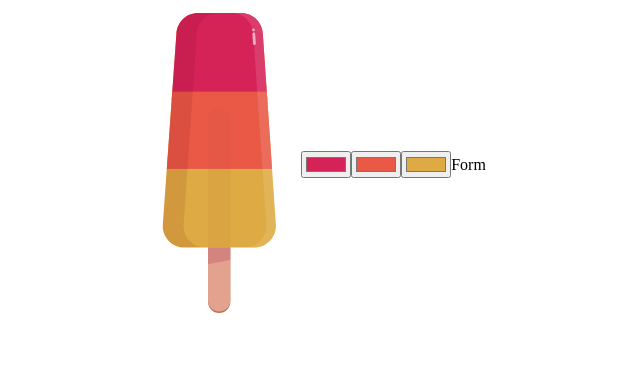
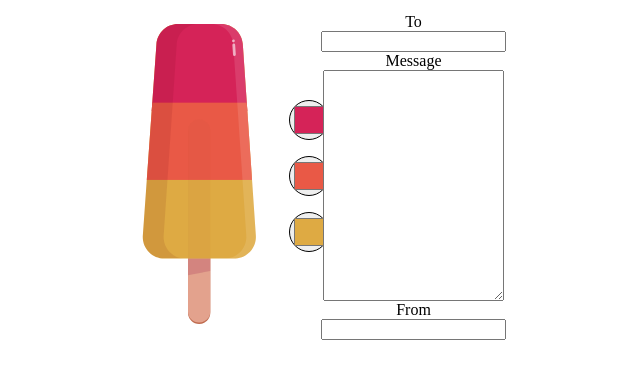
Before and after one commit to MohammadMahmoodM/project12E-virtuallolly-pop-FaunaDB-gatsby, a Gatsby site: page /createNew in a window 1280 px wide. Shown: the part 101-480 px from the top of the page, without its empty margins (560-1200 px from the left). Built offline with nearby package versions, Linux system fonts and the light colour scheme; Gatsby itself is replaced by a stand-in of ours.

Commit message:
create lolly page form developed

```diff
--- a/src/pages/createNew.js
+++ b/src/pages/createNew.js
@@ -1,6 +1,6 @@
 import React from 'react'
 import Header from '../components/Header';
-import {Lolly} from '../components/Lolly';
+import { Lolly } from '../components/Lolly';
 
 export default function createNew() {
     return (
@@ -10,13 +10,32 @@ export default function createNew() {
                 <div>
                     <Lolly fillLollyTop="#d52358" fillLollyMiddle="#e95946" fillLollyBottom="#deaa43"></Lolly>
                 </div>
-                <div>
-                    <input type="color" value="#d52358" className='colorPicker' name="flavourTop" id="flavourTop"/>
-                    <input type="color" value="#e95946" className='colorPicker' name="flavourTop" id="flavourTop"/>
-                    <input type="color" value="#deaa43" className='colorPicker' name="flavourTop" id="flavourTop"/>
+                <div className="lollyFlavourDiv">
+                    <label htmlFor='flavourTop' className="colorPickerLabel">
+                        <input type="color" value="#d52358" className='colorPicker' name="flavourTop" id="flavourTop" />
+                    </label>
+                    <label htmlFor='flavourMiddle' className="colorPickerLabel">
+                        <input type="color" value="#e95946" className='colorPicker' name="flavourMiddle" id="flavourMiddle" />
+                    </label>
+                    <label htmlFor='flavourBottom' className="colorPickerLabel">
+                        <input type="color" value="#deaa43" className='colorPicker' name="flavourBottom" id="flavourBottom" />
+                    </label>
                 </div>
                 <div>
-                    Form
+                    <div className="lollyForm">
+                        <label htmlFor='recipientName'>
+                            To
+                        </label>
+                        <input  type="text" name='recipientName' id='recipientName'/>
+                        <label htmlFor='recipientName'>
+                            Message
+                        </label>
+                        <textarea rows="15" columns="30"/>
+                        <label htmlFor='recipientName'>
+                            From
+                        </label>
+                        <input  type="text" name='recipientName' id='recipientName'/>
+                    </div>
                 </div>
             </div>
         </div>
--- a/src/styles/main.css
+++ b/src/styles/main.css
@@ -21,3 +21,26 @@ body {
     justify-content: center;
     align-items: center;
 }
+
+.lollyFlavourDiv{
+    display: flex;
+    flex-direction: column;
+    justify-content: center;
+}
+
+.colorPicker {
+    border-radius: 60%;
+    width: 40px;
+    height: 40px;
+}
+
+.colorPickerLabel{
+    margin: 20%;
+}
+
+.lollyForm{
+    display: flex;
+    flex-direction: column;
+    justify-content: center;
+    align-items: center;
+}
```
